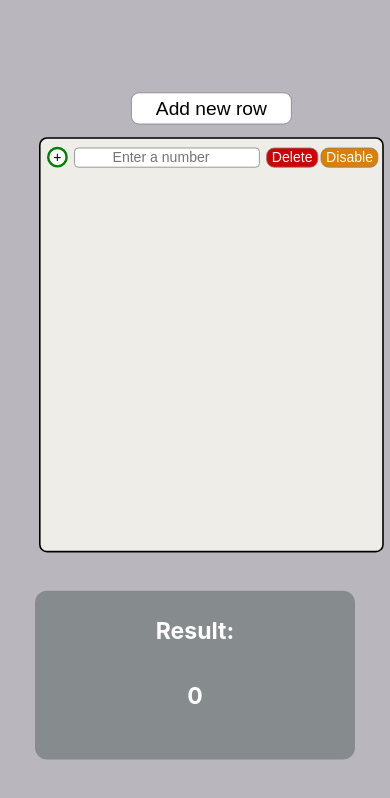
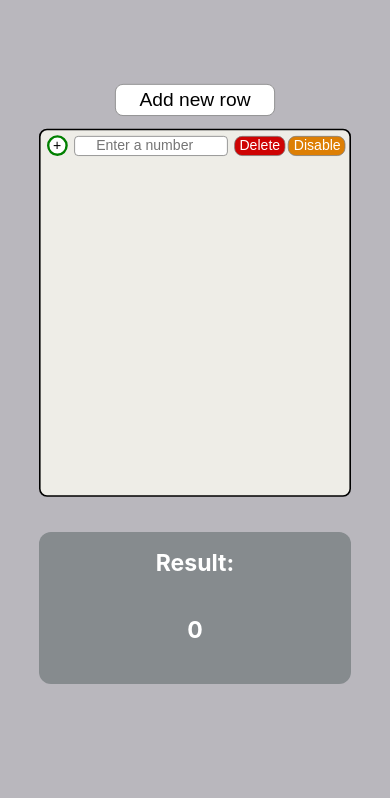
Before and after one commit to federico-palma/coolshop-exercise, a React (Create React App) app: page / in a window 390 px wide. Shown: the top 798 px of the page. Built offline with nearby package versions, Linux system fonts and the light colour scheme.

Commit message:
Fixed responsivness issue

```diff
--- a/src/App.css
+++ b/src/App.css
@@ -8,7 +8,7 @@ body {
 
 main {
   background-color: #B9B7BD;
-  height: 100vh;
+  height: 98vh;
   display: flex;
   flex-direction: column;
   align-items: center;
@@ -32,6 +32,10 @@ button:active {
   transform: scale(95%);
 }
 
+li {
+  list-style: none;
+}
+
 .row-container {
   height: 70%;
   margin: 10px auto;
@@ -44,10 +48,6 @@ button:active {
   font-size: 1.5rem;
   background-color: rgb(255, 255, 255);
   padding: 5px 30px;
-}
-
-li {
-  list-style: none;
 }
 
 .row-list {
@@ -146,5 +146,16 @@ li {
 @media only screen and (max-width: 400px) {
   main {
     transform: scale(80%);
+    height: 90vh;
+  }
+  .row-list {
+    padding: 1px;
+    min-width: 0px;
+  }
+  .row-input {
+    width: 50%;
+  }
+  .result-container {
+    width: 100vw;
   }
 }
```
